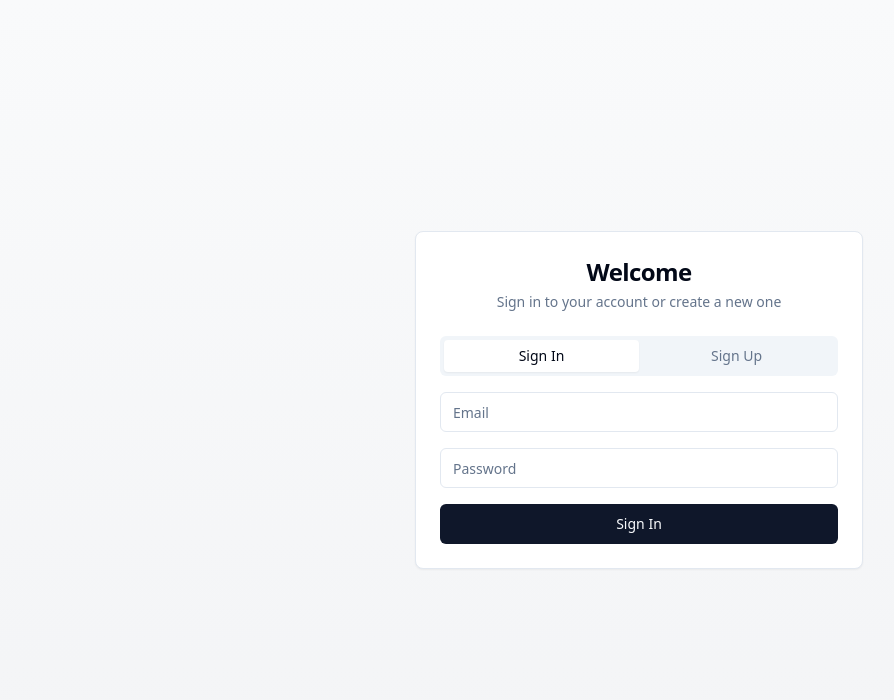
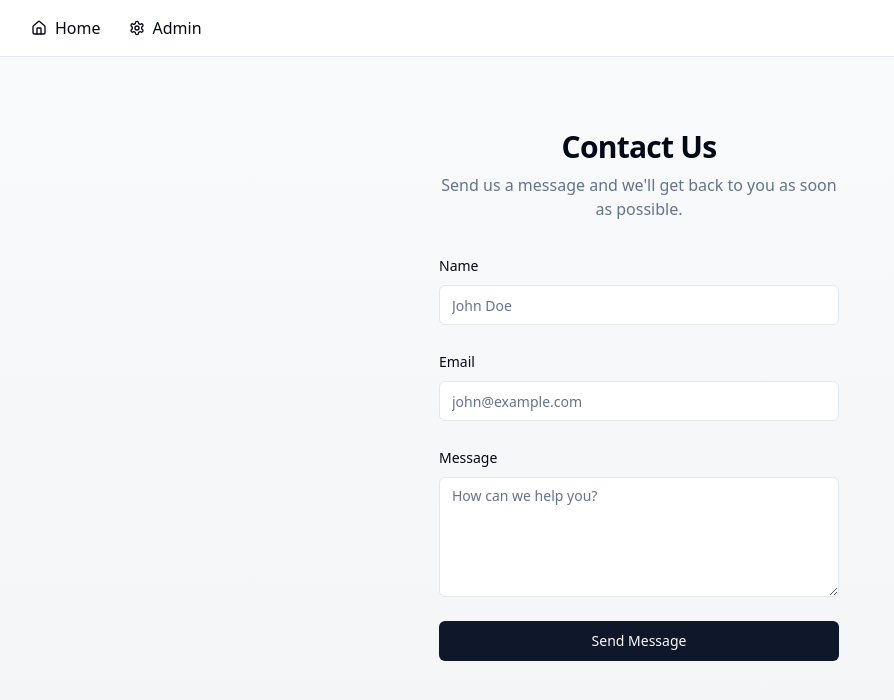
Before and after one commit to cpenned/warm-greeting-forms, a React (Vite) app: page / in a window 1280 px wide. Before the commit this address led to /auth. Shown: the top 700 px of the page, without its empty margins (1-895 px from the left). Built offline with nearby package versions, Linux system fonts and the light colour scheme.

Commit message:
Add admin route and navigation
Implement an authentication route for `/admin` while keeping the index route accessible for the public contact form. Add a navigation bar to facilitate navigation to the `/admin` route.
[skip gpt_engineer]

```diff
--- a/src/App.tsx
+++ b/src/App.tsx
@@ -4,6 +4,8 @@ import { Session } from "@supabase/supabase-js";
 import { supabase } from "./integrations/supabase/client";
 import Index from "./pages/Index";
 import Auth from "./pages/Auth";
+import Admin from "./pages/Admin";
+import { Navigation } from "./components/Navigation";
 import { Toaster } from "./components/ui/toaster";
 
 function App() {
@@ -33,14 +35,16 @@ function App() {
 
   return (
     <Router>
+      <Navigation />
       <Routes>
+        <Route path="/" element={<Index />} />
         <Route
-          path="/"
-          element={session ? <Index /> : <Navigate to="/auth" replace />}
+          path="/admin"
+          element={session ? <Admin /> : <Navigate to="/auth" replace />}
         />
         <Route
           path="/auth"
-          element={!session ? <Auth /> : <Navigate to="/" replace />}
+          element={!session ? <Auth /> : <Navigate to="/admin" replace />}
         />
       </Routes>
       <Toaster />
--- /dev/null
+++ b/src/components/Navigation.tsx
@@ -0,0 +1,32 @@
+import { Link } from "react-router-dom";
+import { useNavigate } from "react-router-dom";
+import { Button } from "@/components/ui/button";
+import { NavigationMenu, NavigationMenuItem, NavigationMenuList } from "@/components/ui/navigation-menu";
+import { Home, Settings } from "lucide-react";
+
+export const Navigation = () => {
+  const navigate = useNavigate();
+
+  return (
+    <div className="border-b">
+      <div className="max-w-7xl mx-auto px-4 sm:px-6 lg:px-8">
+        <NavigationMenu className="py-4">
+          <NavigationMenuList className="gap-6">
+            <NavigationMenuItem>
+              <Link to="/" className="flex items-center gap-2 hover:text-primary">
+                <Home className="h-4 w-4" />
+                <span>Home</span>
+              </Link>
+            </NavigationMenuItem>
+            <NavigationMenuItem>
+              <Link to="/admin" className="flex items-center gap-2 hover:text-primary">
+                <Settings className="h-4 w-4" />
+                <span>Admin</span>
+              </Link>
+            </NavigationMenuItem>
+          </NavigationMenuList>
+        </NavigationMenu>
+      </div>
+    </div>
+  );
+};
--- /dev/null
+++ b/src/pages/Admin.tsx
@@ -0,0 +1,30 @@
+import { useNavigate } from "react-router-dom";
+import { Button } from "@/components/ui/button";
+import { supabase } from "@/integrations/supabase/client";
+
+const Admin = () => {
+  const navigate = useNavigate();
+
+  const handleSignOut = async () => {
+    await supabase.auth.signOut();
+    navigate("/auth");
+  };
+
+  return (
+    <div className="min-h-screen bg-gradient-to-b from-gray-50 to-gray-100 py-12">
+      <div className="max-w-7xl mx-auto px-4 sm:px-6 lg:px-8">
+        <div className="flex justify-between items-center mb-8">
+          <h1 className="text-2xl font-bold">Admin Dashboard</h1>
+          <Button variant="outline" onClick={handleSignOut}>
+            Sign Out
+          </Button>
+        </div>
+        <div className="bg-white rounded-lg shadow p-6">
+          <p>Welcome to the admin area. Here you can manage your contacts.</p>
+        </div>
+      </div>
+    </div>
+  );
+};
+
+export default Admin;
--- a/src/pages/Index.tsx
+++ b/src/pages/Index.tsx
@@ -1,24 +1,9 @@
 import { ContactForm } from "@/components/ContactForm";
-import { Button } from "@/components/ui/button";
-import { supabase } from "@/integrations/supabase/client";
-import { useNavigate } from "react-router-dom";
 
 const Index = () => {
-  const navigate = useNavigate();
-
-  const handleSignOut = async () => {
-    await supabase.auth.signOut();
-    navigate("/auth");
-  };
-
   return (
     <div className="min-h-screen bg-gradient-to-b from-gray-50 to-gray-100 py-12">
       <div className="max-w-7xl mx-auto px-4 sm:px-6 lg:px-8">
-        <div className="flex justify-end mb-8">
-          <Button variant="outline" onClick={handleSignOut}>
-            Sign Out
-          </Button>
-        </div>
         <ContactForm />
       </div>
     </div>
```
